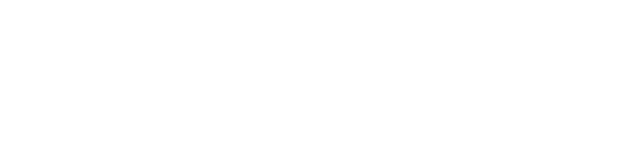
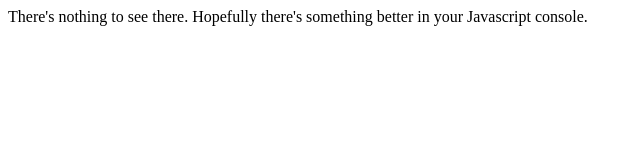
Before and after one commit to farnoux/web2day-2015-browserify-es6, a website with bundled scripts: page future/public/index.html in a window 1280 px wide. Shown: the whole page, without its empty margins (0-642 px from the left). Built offline with nearby package versions, Linux system fonts and the light colour scheme.

Commit message:
feat(index): explain the stuff is in the JS console

```diff
--- a/future/public/index.html
+++ b/future/public/index.html
@@ -3,6 +3,7 @@
 <head>
 </head>
 <body>
+There's nothing to see there. Hopefully there's something better in your Javascript console.
   <script src="dist/app.js"></script>
 </body>
 </html>
```
Also changed, not shown: medieval/index.html (+1 -0 lines).
